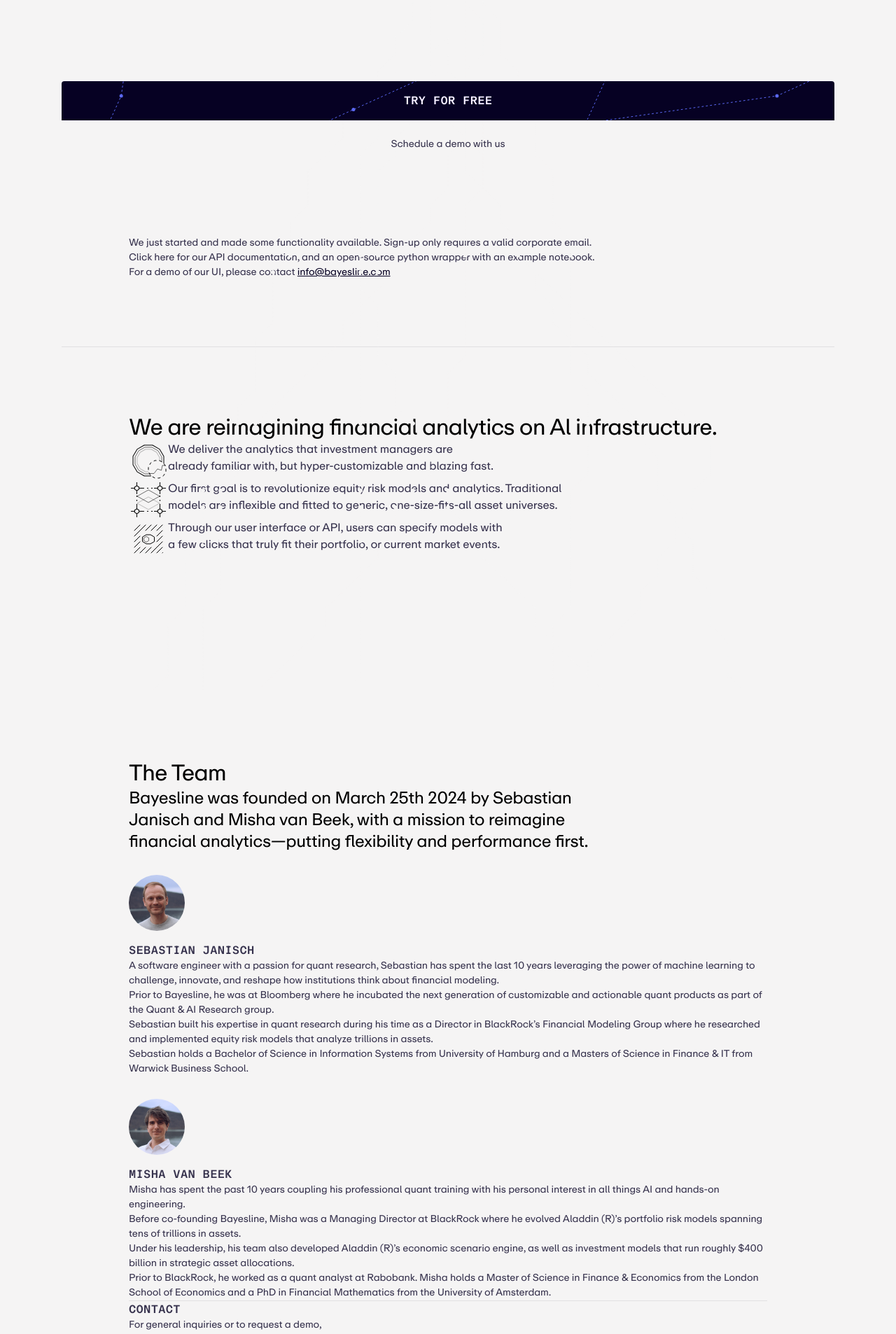
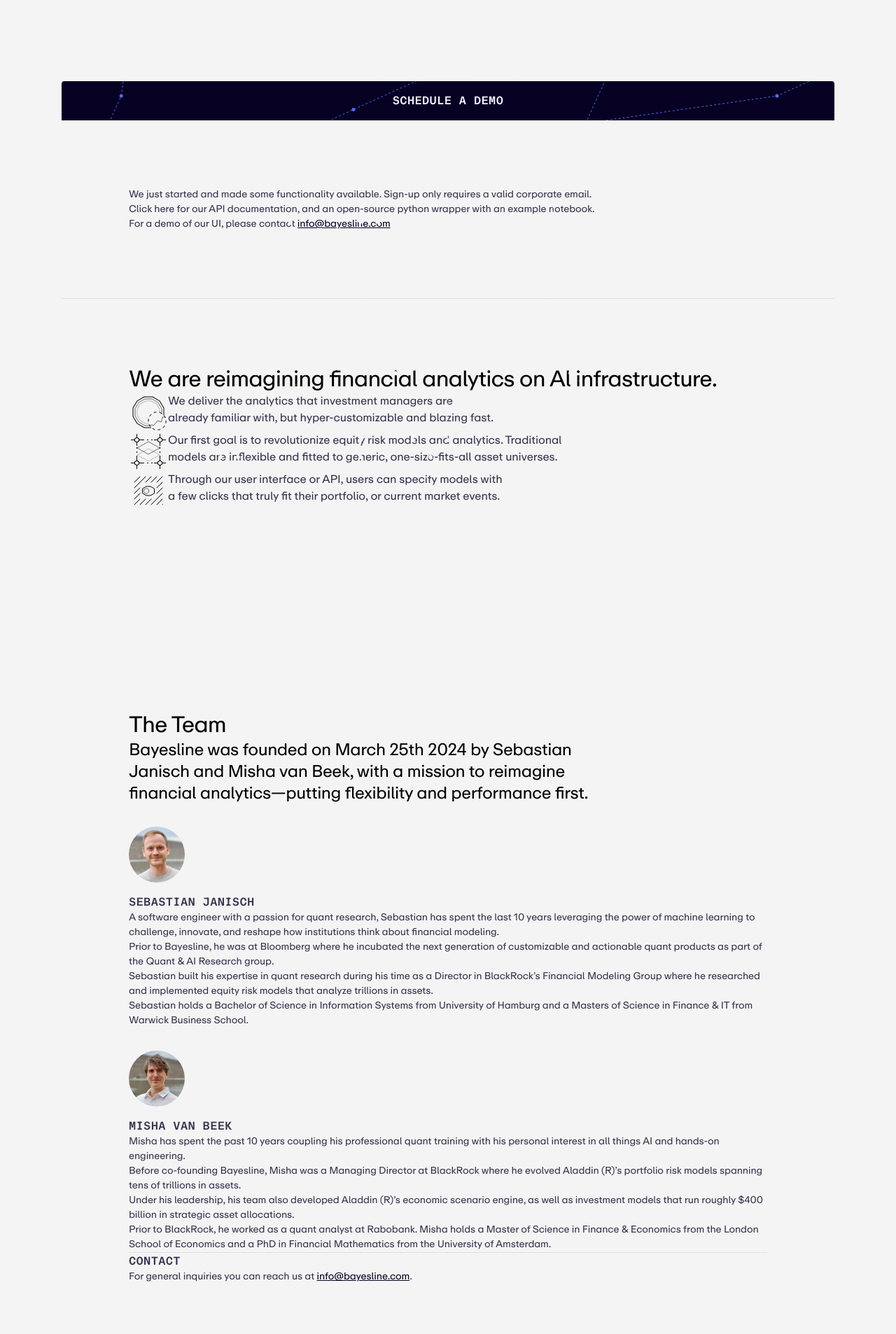
Before and after one commit to sebastiangraz/bayesline, a React (Vite) app: page / in a window 1280 px wide. Shown: the part 460-2366 px from the top of the page at 70% size. Built offline with nearby package versions, Linux system fonts and the light colour scheme.

Commit message:
added brighter headshot images and changed some text

```diff
--- a/package.json
+++ b/package.json
@@ -28,7 +28,7 @@
     "postcss-custom-media": "^10.0.4",
     "postcss-preset-env": "^9.5.2",
     "prettier": "^3.2.5",
-    "typescript": "^5.2.2",
+    "typescript": "^5.4.3",
     "vite": "^5.2.0",
     "vite-css-modules": "^1.4.2"
   }
--- a/src/App.tsx
+++ b/src/App.tsx
@@ -14,11 +14,8 @@
         <Flex column between className={`e-3 ${style.sidebar}`}>
           <div>
             <Button type="primary" href="https://calendar.app.google/qq4pjZcmDdzTjBme7" target="_blank">
-              <pre className="caps case-type">Try for free</pre>
+              <pre className="caps case-type">Schedule a Demo</pre>
             </Button>
-            <div className="padding-05">
-              <p className="small balance center">Schedule a demo with us</p>
-            </div>
           </div>
           <Flex column gap={1} className={style.meta}>
             <p className="small balance">
@@ -130,7 +127,7 @@
             <Flex column gap={1}>
               <p className="caps">Contact</p>
               <p className="small balance w-prose">
-                For general inquiries or to request a demo, you can reach us at{' '}
+                For general inquiries you can reach us at{' '}
                 <a href="mailto:info@bayesline.com">info@bayesline.com</a>.
               </p>
             </Flex>
--- a/src/components/Footer/Footer.tsx
+++ b/src/components/Footer/Footer.tsx
@@ -15,10 +15,10 @@
             </h1>
 
             <Button type="primary" href="https://calendar.app.google/qq4pjZcmDdzTjBme7" target="_blank">
-              <pre className="caps">Try for free</pre>
+              <pre className="caps">Schedule a Demo</pre>
             </Button>
             <p className="w-prose balance center small">
-              For general inquiries or to request a demo, you can reach us at{' '}
+              For general inquiries you can reach us at{' '}
               <a href="mailto:info@bayesline.com">info@bayesline.com</a>.
             </p>
             <p className="small balance center">© Copyright 2024 · Bayesline</p>
```
Also changed, not shown: src/assets/misha.jpg, src/assets/sebastian.jpg.
